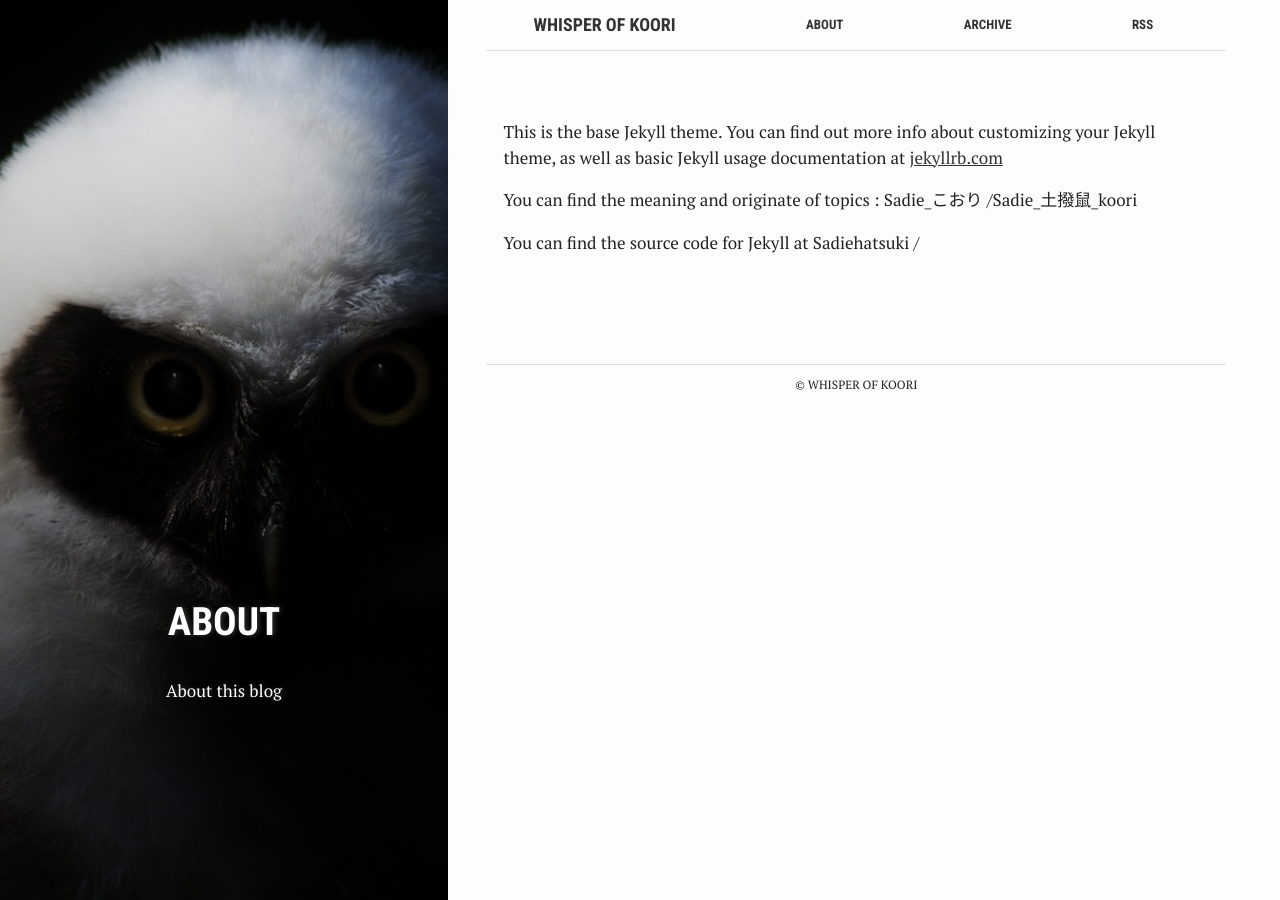
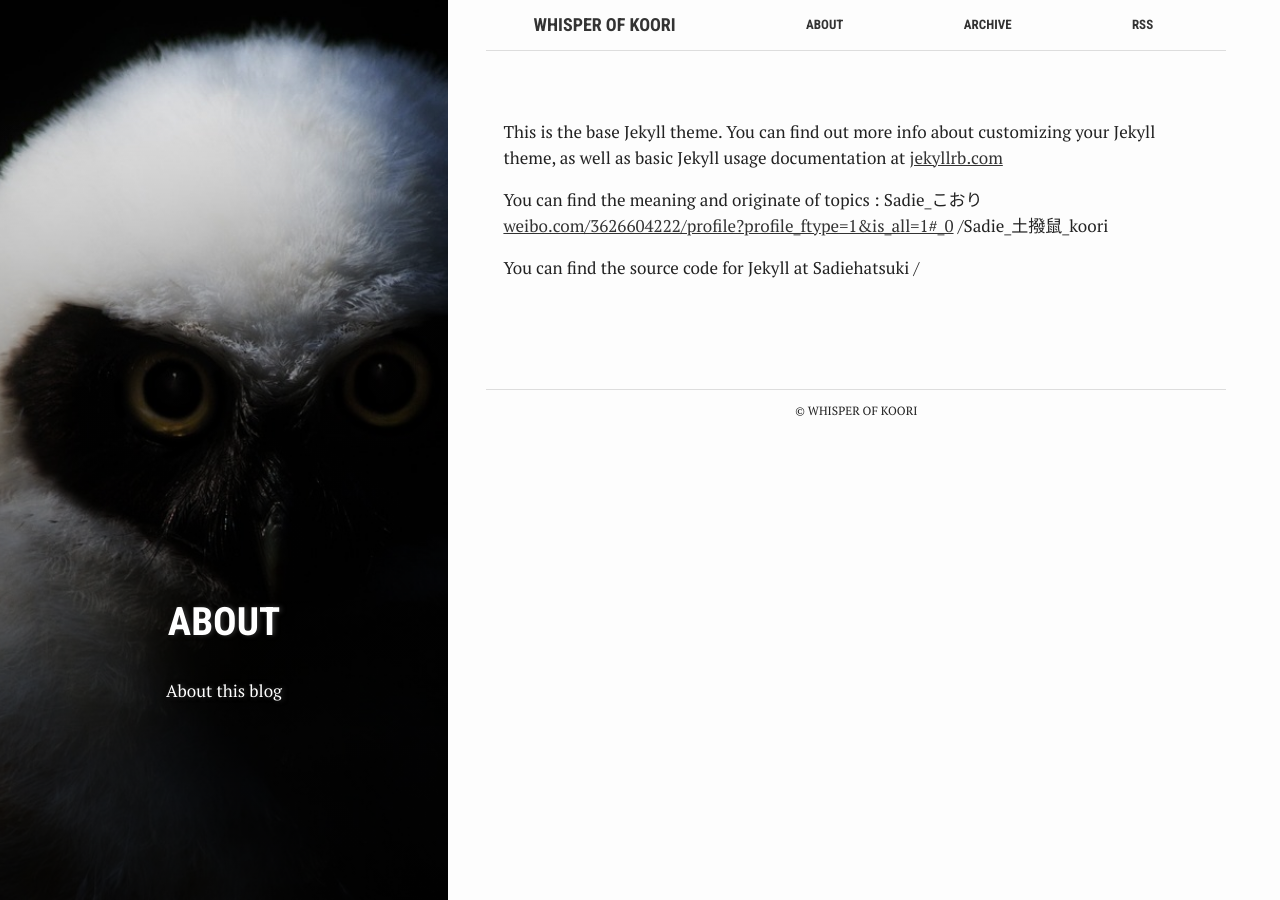
Before and after one commit to SadieKoori/Sadie.github.io, a Jekyll site: the page built from about.md, in a window 1280 px wide. Built offline with Jekyll 4.4.1, drawn with Linux system fonts in a browser that asks for light colours; Markdown is read by kramdown in place of the engine named in the settings.

Commit message:
Update about.md

```diff
--- a/about.md
+++ b/about.md
@@ -11,7 +11,7 @@ active: about
 This is the base Jekyll theme. You can find out more info about customizing your Jekyll theme, as well as basic Jekyll usage documentation at [jekyllrb.com](http://jekyllrb.com/)
 
 You can find the meaning and originate of topics :
-{{site.twitter_username}} /{{site.weibo_username}}
+{{site.twitter_username}}[weibo.com/3626604222/profile?profile_ftype=1&is_all=1#_0](https://weibo.com/3626604222/profile?profile_ftype=1&is_all=1#_0) /{{site.weibo_username}}
 
 
 You can find the source code for Jekyll at
```
